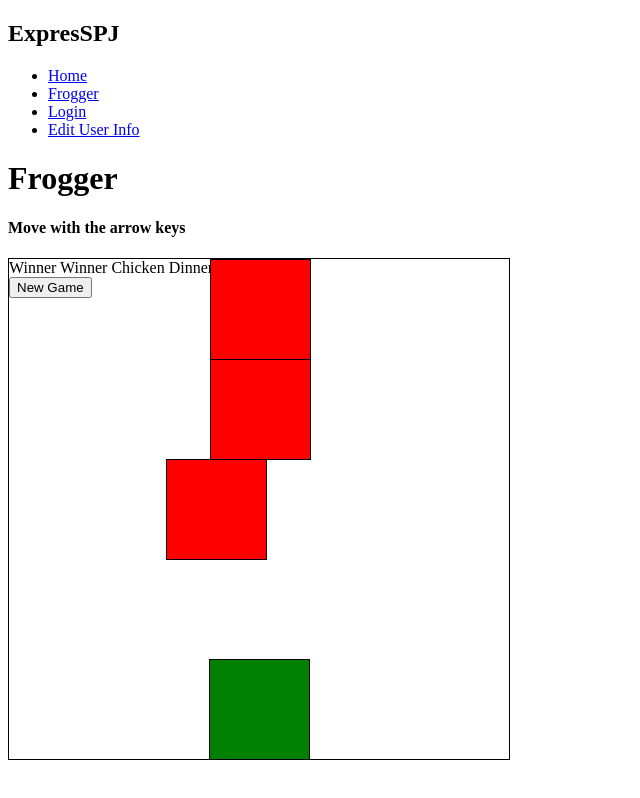
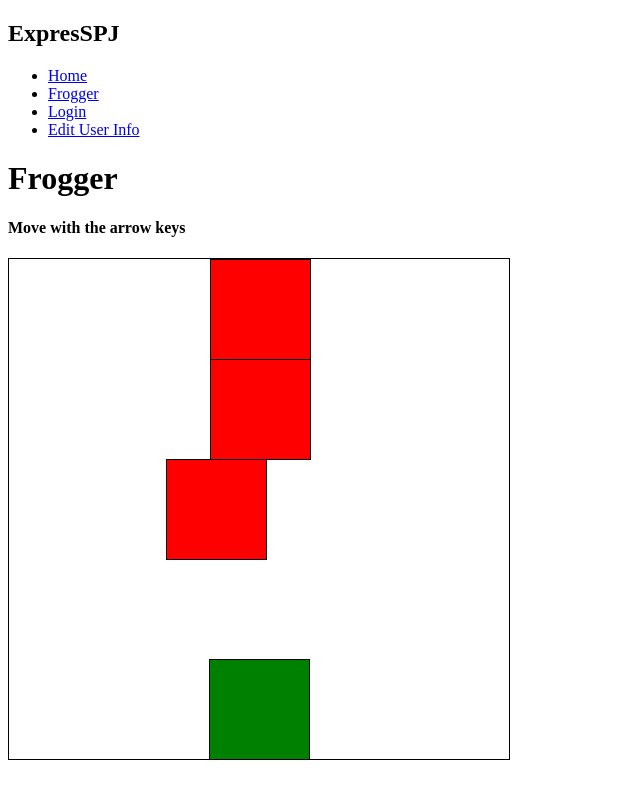
Before and after one commit to ryanbrennan12/frogger, a React app: page /frogger in a window 1280 px wide. Shown: the whole page, without its empty margins (0-640 px from the left). Built offline with nearby package versions, Linux system fonts and the light colour scheme; the HTML template or start-up script is replaced by a standard one.

Commit message:
working as of here

```diff
--- a/src/Frogger.jsx
+++ b/src/Frogger.jsx
@@ -217,7 +217,7 @@ export default class game
           style={this.state.gameContainerStyle}
         >
 
-          <WinModal onClose={this.showModalFunc} show={this.state.show} />
+          <WinModal onClose={this.showModalFunc} show={this.state.showWin} />
           <PlayerCharacter
             player={this.state.player}
           />
--- a/src/Win.jsx
+++ b/src/Win.jsx
@@ -14,7 +14,8 @@ class WinModal extends React.Component {
     this.props.onClose()
   }
   render() {
-    if (this.props.showWin === false) {
+
+    if (this.props.show === false) {
       return null;
     }
 
@@ -23,7 +24,7 @@ class WinModal extends React.Component {
         Winner Winner Chicken Dinner
       <div>
           <button
-          onClick={this.onNewGame}
+            onClick={this.onNewGame}
           >
             New Game
           </button>
```
